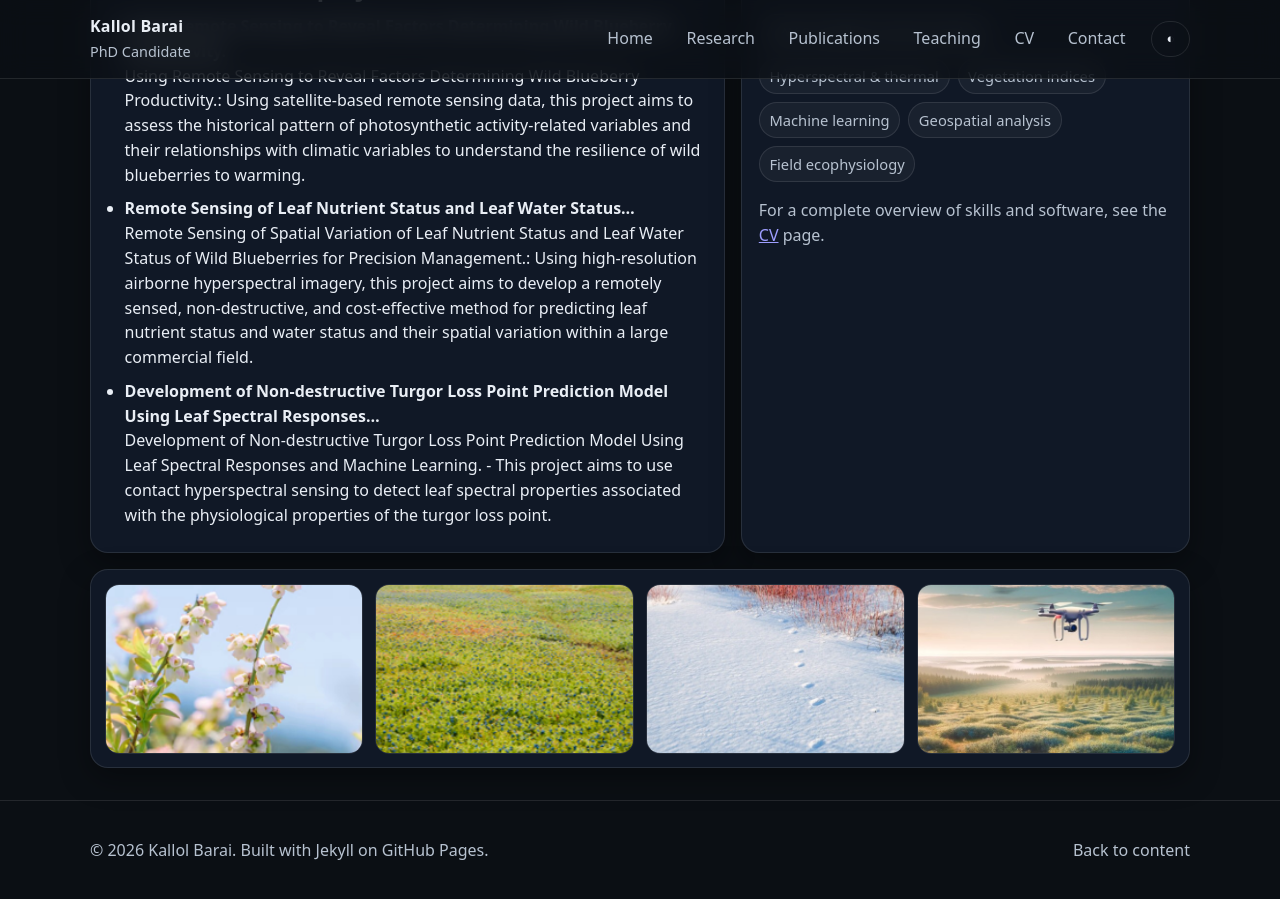
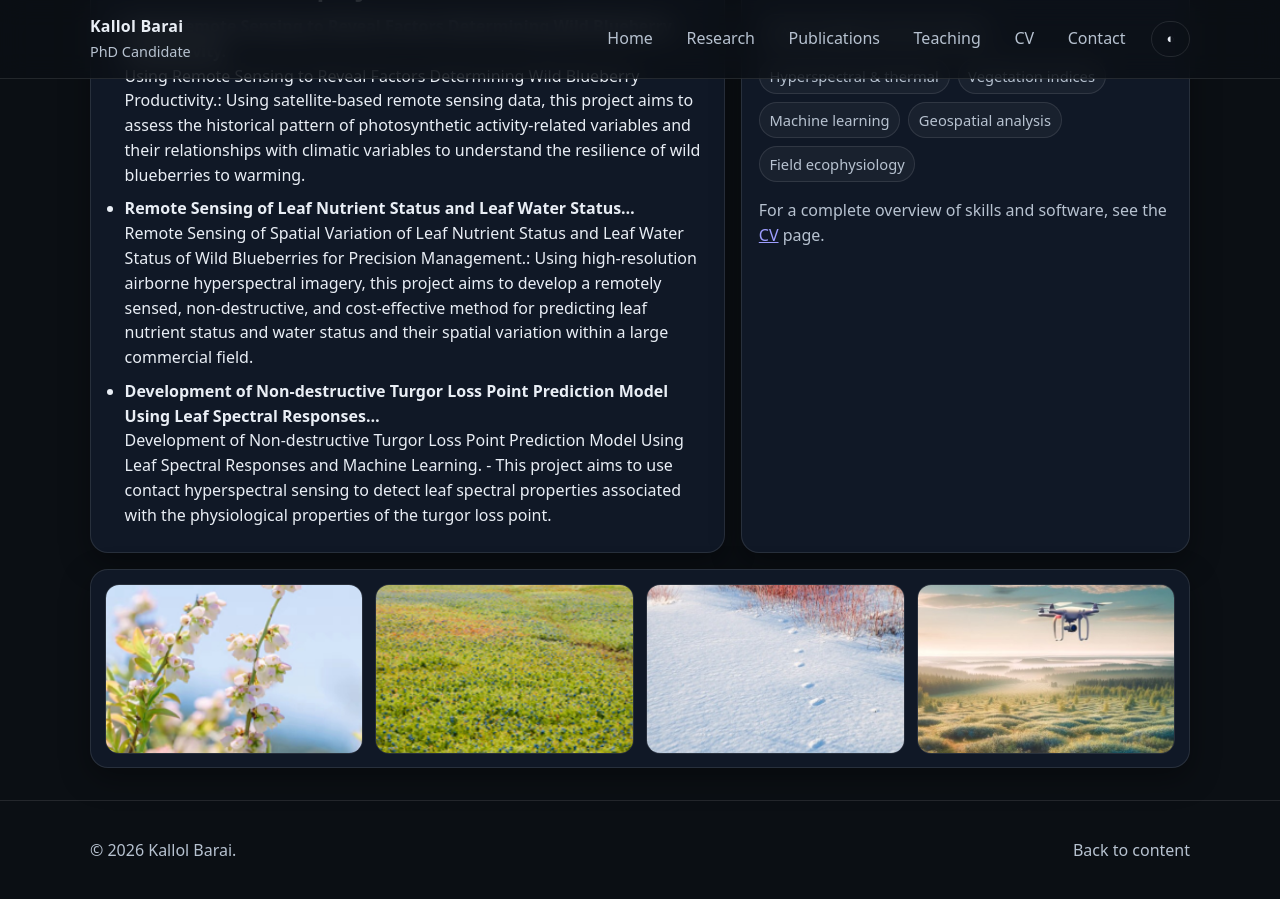
Before and after one commit to kallolbarai/kallolbarai.github.io, a Jekyll site: the page built from index.md, in a window 1280 px wide and 900 px high, scrolled down 1011 px. Built offline with Jekyll 4.4.1, drawn with Linux system fonts in a browser that asks for light colours.

Commit message:
Update footer.html

```diff
--- a/_includes/footer.html
+++ b/_includes/footer.html
@@ -1,6 +1,6 @@
 <footer class="site-footer">
   <div class="container footer-inner">
-    <p>© {{ site.time | date: '%Y' }} {{ site.title }}. Built with Jekyll on GitHub Pages.</p>
+    <p>© {{ site.time | date: '%Y' }} {{ site.title }}.</p>
     <a class="skip-link" href="#main">Back to content</a>
   </div>
 </footer>
```
